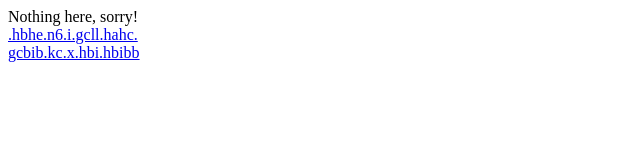
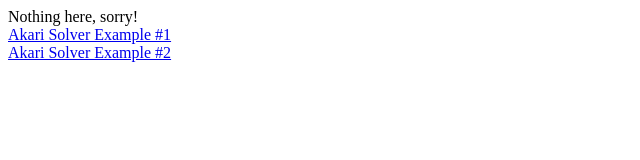
Before and after one commit to MClarke93/MClarke93.github.io, a plain HTML site: page index.htm in a window 1280 px wide. Shown: the whole page, without its empty margins (0-640 px from the left). Drawn offline with Linux system fonts and the light colour scheme.

Commit message:
Renaming things

```diff
--- a/index.htm
+++ b/index.htm
@@ -1,7 +1,7 @@
 <html>
     <div>
         Nothing here, sorry!</br>
-        <a href=".hbhe.n6.i.gcl.hahc..html">.hbhe.n6.i.gcll.hahc.</a></br>
-        <a href="gcbib.kc.x.hbi.hbibb.html">gcbib.kc.x.hbi.hbibb</a></br>
+        <a href="puz1.html">Akari Solver Example #1</a></br>
+        <a href="puz2.html">Akari Solver Example #2</a></br>
     </div>
 </html>
```
Also changed, not shown: puz1.html (renamed from .hbhe.n6.i.gcl.hahc..html), puz2.html (renamed from gcbib.kc.x.hbi.hbibb.html).
